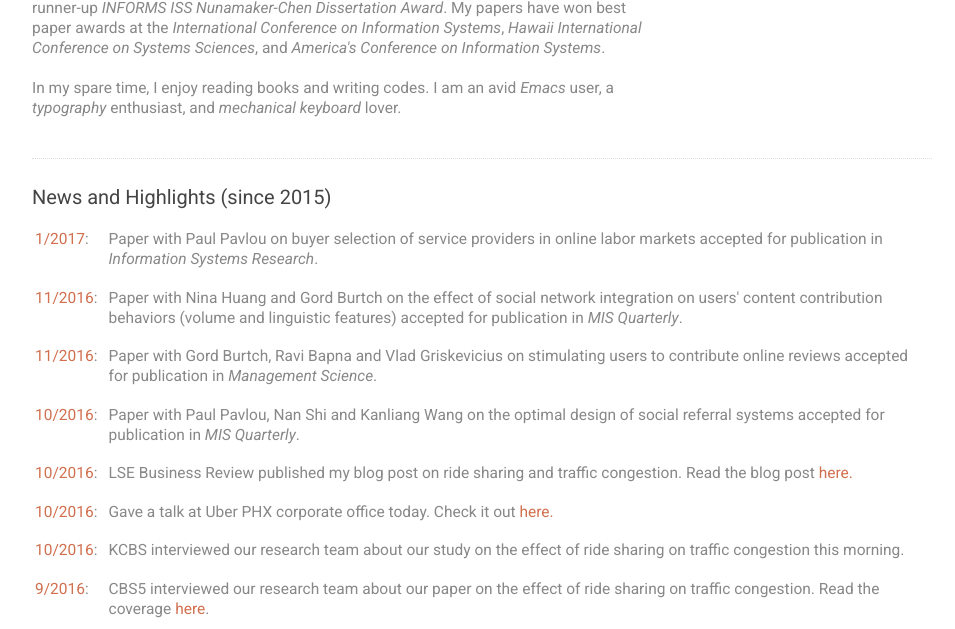
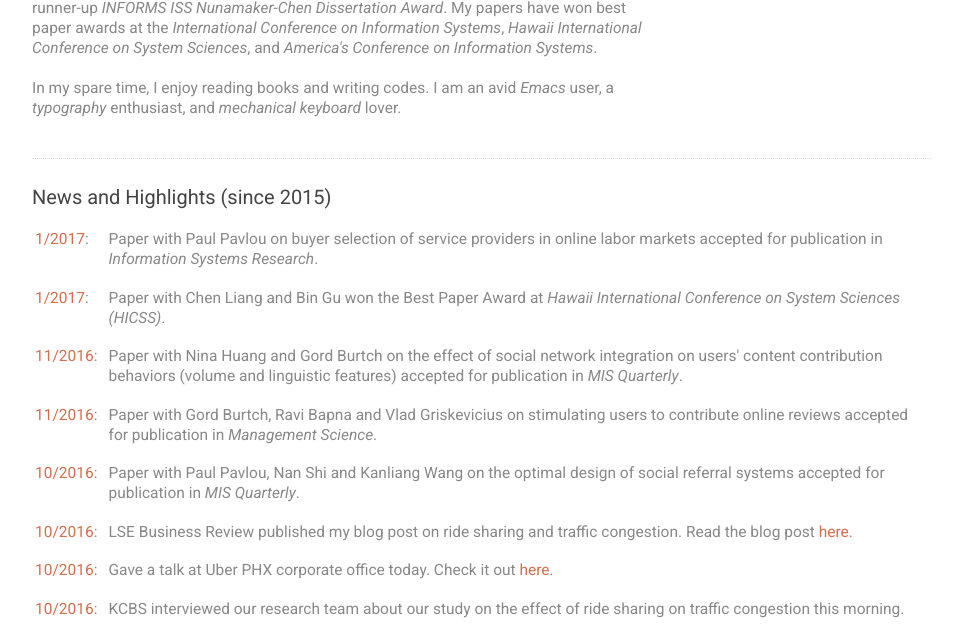
Before and after one commit to yilihong/old, a plain HTML site: page index.html in a window 1280 px wide. Shown: the part 471-1100 px from the top of the page, without its empty margins (158-1113 px from the left). Drawn offline with Linux system fonts and the light colour scheme; files whose address does not match are found by name; a web font is replaced by a local one.

Commit message:
add paper

```diff
--- a/index.html
+++ b/index.html
@@ -63,7 +63,7 @@
                 <div class="two_third">
                     <p>I am a tenure-track Assistant Professor and co-director of the Digital Society Initiative in the <a href="https://apps.wpcarey.asu.edu/directory/people/profile.cfm?person=2255148">Department of Information Systems</a> at the <a href="https://wpcarey.asu.edu/">W. P. Carey School of Business</a> of <a href="http://www.asu.edu/">Arizona State University</a>. I obtained my Ph.D in Management Information Systems at the Fox School of Business, Temple University, under the guidance of Dr. <a href="http://www.fox.temple.edu/mcm_people/paulpavlou/">Paul A. Pavlou</a>. Prior to my academic career, I have worked at <a href="http://www.cicc.com/index_en.xhtml?locale=en">China International Capital Corporation</a>, a large investment bank in China. Now besides working as an assistant professor, I am an external research scientist for a number of tech companies, including Freelancer, fits.me, Yamibuy, Meishi (美食杰) and Picmonic.</p>
 
-                    <p>My research interests are in the areas of <b>Sharing Economy</b>, <b>Online Platforms</b> and <b>User-generated Content</b>. Specifically, my dissertation work focuses on understanding online labor markets (e.g., Freelancer.com). My research has been published in journals such as <i>Information Systems Research</i>, <i>Management Information Systems Quarterly</i>, <i>Management Science</i>, <i>Journal of the Association for Information Systems</i> and <i>Journal of Consumer Psychology</i>. My research has been awarded <i>ACM SIGMIS Best Dissertation Award</i> and runner-up <i>INFORMS ISS Nunamaker-Chen Dissertation Award</i>. My papers have won best paper awards at the <i>International Conference on Information Systems</i>, <i>Hawaii International Conference on Systems Sciences</i>, and <i>America's Conference on Information Systems</i>.</p>
+                    <p>My research interests are in the areas of <b>Sharing Economy</b>, <b>Online Platforms</b> and <b>User-generated Content</b>. Specifically, my dissertation work focuses on understanding online labor markets (e.g., Freelancer.com). My research has been published in journals such as <i>Information Systems Research</i>, <i>Management Information Systems Quarterly</i>, <i>Management Science</i>, <i>Journal of the Association for Information Systems</i> and <i>Journal of Consumer Psychology</i>. My research has been awarded <i>ACM SIGMIS Best Dissertation Award</i> and runner-up <i>INFORMS ISS Nunamaker-Chen Dissertation Award</i>. My papers have won best paper awards at the <i>International Conference on Information Systems</i>, <i>Hawaii International Conference on System Sciences</i>, and <i>America's Conference on Information Systems</i>.</p>
 
                     <p>In my spare time, I enjoy reading books and writing codes. I am an avid <i>Emacs</i> user, a <i>typography</i> enthusiast, and <i>mechanical keyboard</i> lover.</p>
 
@@ -75,12 +75,15 @@
 
                 <div class="divider line"></div>
 
-                <h3 style="font-family:'Roboto'">News and Highlights (since 2015) </h3>
+                <h3 style="font-family:'Roboto'">News and Highlights (since 2015)</h3>
 				<table class="table">
             <tbody>
                 <tr>
                     <td class="date"><font color="#D16F4E">1/2017</font>:</td>
                     <td class="news">Paper with Paul Pavlou on buyer selection of service providers in online labor markets accepted for publication in <i>Information Systems Research</i>.</a></td>
+                </tr>
+                    <td class="date"><font color="#D16F4E">1/2017</font>:</td>
+                    <td class="news">Paper with Chen Liang and Bin Gu won the Best Paper Award at <i>Hawaii International Conference on System Sciences (HICSS)</i>.</a></td>
                 </tr>
                 <tr>
                     <td class="date"><font color="#D16F4E">11/2016</font>:</td>
```
Also changed, not shown: award.html (+1 -0 lines).
